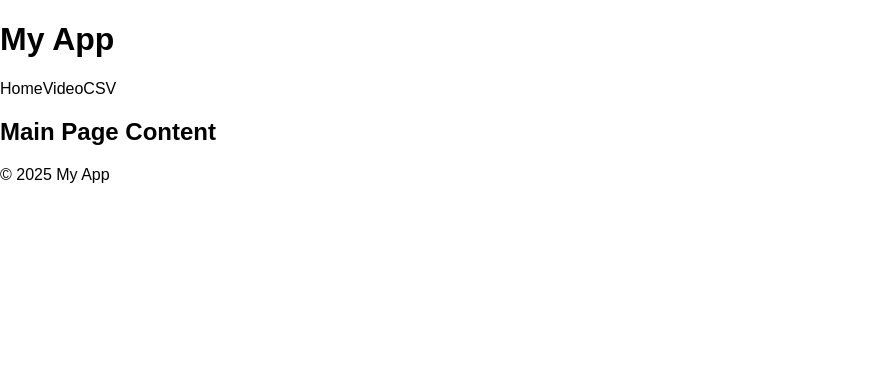
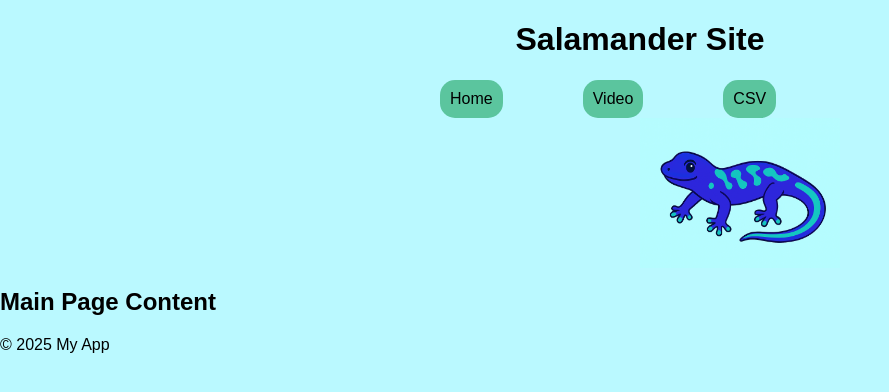
Before and after one commit to abdirashidexe/salamander-site-new, a Next.js app: page / in a window 1280 px wide. Shown: the top 392 px of the page, without its empty margins (0-889 px from the left). Built offline with nearby package versions, Linux system fonts and the light colour scheme.

Commit message:
css implementation

```diff
--- a/src/app/globals.css
+++ b/src/app/globals.css
@@ -7,3 +7,30 @@ a {
   text-decoration: none;
   color: inherit;
 }
+html{
+  background-color: #Baf9ff;
+}
+
+.header-container{
+  display: flex;
+  flex-direction: column;
+  align-items: center;
+}
+.nav-container{
+  display: flex;
+  align-items: center;
+  gap: 5rem;
+}
+.headButton{
+  font-size: 25;
+  padding: 10px;
+  background-color: #5bc59e;
+  border-radius: 15px;
+  margin: 0;
+}
+
+.header-logo{
+  display: flex;
+  flex-direction: row;
+  margin-left: 200px;
+}
--- a/src/components/Header.jsx
+++ b/src/components/Header.jsx
@@ -1,14 +1,27 @@
 import Link from "next/link";
+import Image from "next/image";
+import salamanderLogo from "../public/bestSalamanderImage.png";
 
 export default function Header() {
   return (
     <header>
-      <h1>My App</h1>
-      <nav>
-        <Link href="/">Home</Link>
-        <Link href="/video">Video</Link>
-        <Link href="/csv">CSV</Link>
-      </nav>
+      <div className="header-container">
+        <h1>Salamander Site</h1>
+          <nav>
+            <div className="nav-container">
+              <Link href="/" className="headButton">Home</Link>
+              <Link href="/video" className="headButton">Video</Link>
+              <Link href="/csv" className="headButton">CSV</Link>
+            </div>
+            <Image
+              className="header-logo"
+              src={salamanderLogo}
+              width={200}
+              height={150}
+              alt="Logo"
+            />
+          </nav>
+      </div>
     </header>
   );
 }
```
Also changed, not shown: src/public/bestSalamanderImage.png (added).
